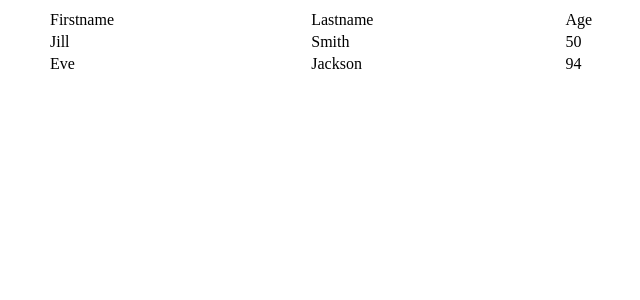
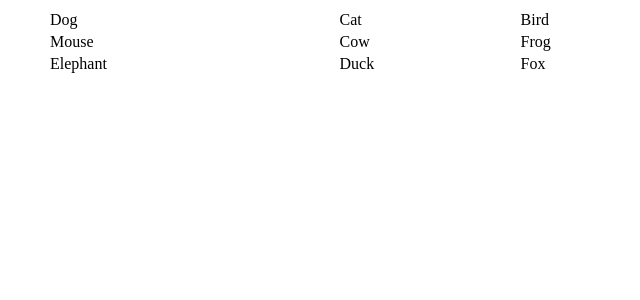
Before and after one commit to MrTroyMath/see_and_say, a Python web app: template templates/index.html in a window 1280 px wide. Shown: the top 300 px of the page, without its empty margins (277-917 px from the left). Run offline with Jinja, Linux system fonts and the light colour scheme; the template is opened without the code that fills it, so the values that code supplies are empty.

Commit message:
HERE's MY MESSAGE

```diff
--- a/templates/index.html
+++ b/templates/index.html
@@ -11,19 +11,19 @@
         <!-- comment here -->
         <table style="width:50%" align="center">
             <tr>
-              <td>Firstname</th>
-              <td>Lastname</th>
-              <td>Age</th>
+              <td>Dog</th>
+              <td>Cat</th>
+              <td>Bird</th>
             </tr>
             <tr>
-              <td>Jill</td>
-              <td>Smith</td>
-              <td>50</td>
+              <td>Mouse</td>
+              <td>Cow</td>
+              <td>Frog</td>
             </tr>
             <tr>
-              <td>Eve</td>
-              <td>Jackson</td>
-              <td>94</td>
+              <td>Elephant</td>
+              <td>Duck</td>
+              <td>Fox</td>
             </tr>
           </table>
     </body>
```
